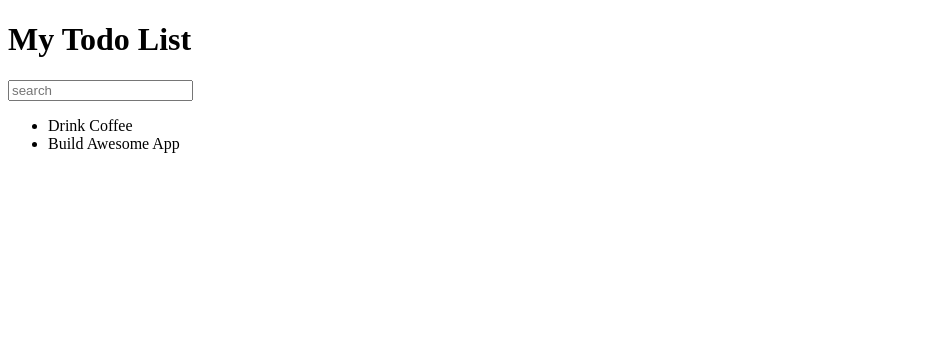
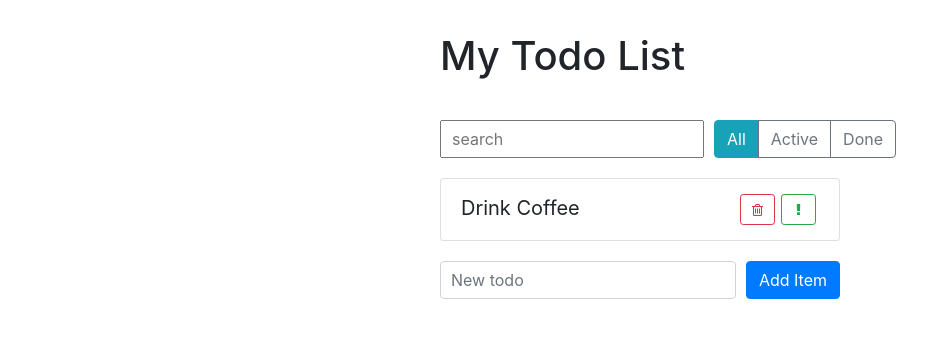
Before and after one commit to killovat07/reactTodo, a React app: page / in a window 1280 px wide. Shown: the whole page, without its empty margins (0-951 px from the left). Built offline with nearby package versions, Linux system fonts and the light colour scheme.

Commit message:
structure

```diff
--- a/public/index.html
+++ b/public/index.html
@@ -4,6 +4,11 @@
     <meta charset="utf-8">
     <meta name="viewport"
           content="width=device-width, initial-scale=1, shrink-to-fit=no">
+
+    <link rel="stylesheet"
+      href="https://stackpath.bootstrapcdn.com/font-awesome/4.7.0/css/font-awesome.min.css">
+    <link rel="stylesheet"
+      href="https://stackpath.bootstrapcdn.com/bootstrap/4.1.3/css/bootstrap.min.css">
     <title>Todo App</title>
   </head>
   <body>
--- /dev/null
+++ b/src/components/app/app.css
@@ -0,0 +1,33 @@
+.todo-app {
+    margin: 2rem auto 0 auto;
+    max-width: 400px;
+}
+h1{
+    margin-bottom: 40px;
+}
+.todo-list-item button {
+    width: 35px;
+    margin: 3px;
+}
+.todo-list-item {
+    font-size: 1.25rem;
+}
+.todo-list-item-label {
+    line-height: 35px;
+    cursor: pointer;
+    -webkit-user-select: none;
+    -moz-user-select: none;
+    -ms-user-select: none;
+    user-select: none;
+}
+.list-group{
+    margin: 20px 0;
+}
+.item-add-form{
+    width: 100%;
+}
+.top-panel input, .item-add-form input{
+    flex: 1;
+    margin-right: 10px;
+    padding-left: 10px;
+}
--- /dev/null
+++ b/src/components/app/app.js
@@ -0,0 +1,22 @@
+import React from 'react';
+
+import AppHeader from '../header';
+import SearchPanel from '../search-panel';
+import TodoList from '../item-list';
+import ItemAdd from '../item-add';
+
+import './app.css'
+
+const App = () => {
+
+    return (
+      <div class="todo-app">
+         <AppHeader />
+         <SearchPanel />
+         <TodoList />
+         <ItemAdd />
+      </div>
+    );
+};
+
+export default App;
--- /dev/null
+++ b/src/components/app/index.js
@@ -0,0 +1,3 @@
+import App from './app';
+
+export default App;
--- /dev/null
+++ b/src/components/header/header.js
@@ -0,0 +1,7 @@
+import React from 'react';
+
+const AppHeader = () => {
+      return <h1>My Todo List</h1>;
+};
+
+export default AppHeader;
--- /dev/null
+++ b/src/components/header/index.js
@@ -0,0 +1,3 @@
+import AppHeader from './header';
+
+export default AppHeader;
--- /dev/null
+++ b/src/components/item-add/index.js
@@ -0,0 +1,3 @@
+import ItemAdd from './item-add';
+
+export default ItemAdd;
--- /dev/null
+++ b/src/components/item-add/item-add.js
@@ -0,0 +1,14 @@
+import React from 'react';
+
+const ItemAdd = () => {
+    return (
+        <div className="item-add-form d-flex">
+            <form className="item-add-form d-flex">
+                <input type="text" className="form-control" placeholder="New todo"/>
+                <button type="button" className="btn btn-primary btn-md float-right">Add Item</button>
+            </form>
+        </div>
+    );
+};
+
+export default ItemAdd;
--- /dev/null
+++ b/src/components/item-list/index.js
@@ -0,0 +1,3 @@
+import TodoList from './item-list';
+
+export default TodoList;
--- /dev/null
+++ b/src/components/item-list/item-list.js
@@ -0,0 +1,22 @@
+import React from 'react';
+
+const TodoList = () => {
+  return (
+    <ul className="list-group todo-list">
+      <li className="list-group-item">
+        <span className="todo-list-item">
+          <span className="todo-list-item-label">Drink Coffee</span>
+            <button type="button" className="btn btn-outline-success btn-sm float-right">
+            <i className="fa fa-exclamation"></i>
+          </button>
+          <button type="button" className="btn btn-outline-danger btn-sm float-right">
+            <i className="fa fa-trash-o"></i>
+          </button>
+        </span>
+      </li>
+
+    </ul>
+  );
+};
+
+export default TodoList;
--- /dev/null
+++ b/src/components/search-panel/index.js
@@ -0,0 +1,3 @@
+import SearchPanel from './search-panel';
+
+export default SearchPanel;
--- /dev/null
+++ b/src/components/search-panel/search-panel.js
@@ -0,0 +1,16 @@
+import React from 'react';
+
+const SearchPanel = () => {
+      return (
+      <div class="top-panel d-flex">
+        <input placeholder="search" />
+        <div class="btn-group">
+            <button type="button" class="btn btn-info">All</button>
+            <button type="button" class="btn btn-outline-secondary">Active</button>
+            <button type="button" class="btn btn-outline-secondary">Done</button>
+        </div>
+      </div>
+      )
+};
+
+export default SearchPanel;
--- a/src/index.js
+++ b/src/index.js
@@ -1,34 +1,35 @@
 import React from 'react';
 import ReactDOM from 'react-dom';
+import App from './components/app';
 
-const TodoList = () => {
-  console.log('11');
-  return (
-    <ul>
-      <li>Drink Coffee</li>
-      <li>Build Awesome App</li>
-    </ul>
-  );
-};
+// const TodoList = () => {
+//   console.log('11');
+//   return (
+//     <ul>
+//       <li>Drink Coffee</li>
+//       <li>Build Awesome App</li>
+//     </ul>
+//   );
+// };
 
-const AppHeader = () => {
-  return <h1>My Todo List</h1>;
-};
+// const AppHeader = () => {
+//   return <h1>My Todo List</h1>;
+// };
 
-const SearchPanel = () => {
-  return <input placeholder="search" />;
-};
+// const SearchPanel = () => {
+//   return <input placeholder="search" />;
+// };
 
-const App = () => {
+// const App = () => {
 
-  return (
-    <div>
-      <AppHeader />
-      <SearchPanel />
-      <TodoList />
-    </div>
-  );
-};
+//   return (
+//     <div>
+//       <AppHeader />
+//       <SearchPanel />
+//       <TodoList />
+//     </div>
+//   );
+// };
 
 ReactDOM.render(<App />,
   document.getElementById('root'));
```
Also changed, not shown: package.json (line endings or trailing spaces), src/components/header/header.css (added), src/components/item-list/item-list.css (added), src/components/search-panel/search-panel.css (added), 1 other file.
